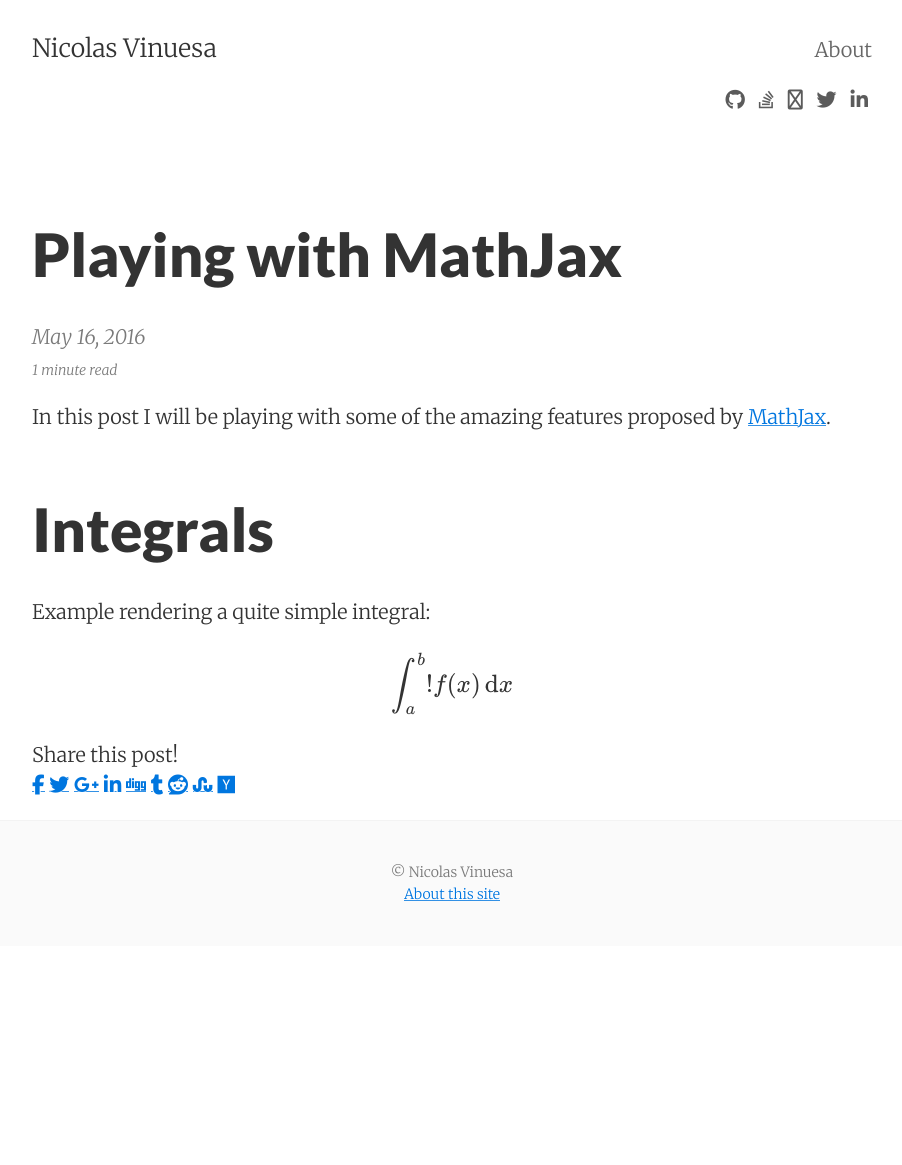
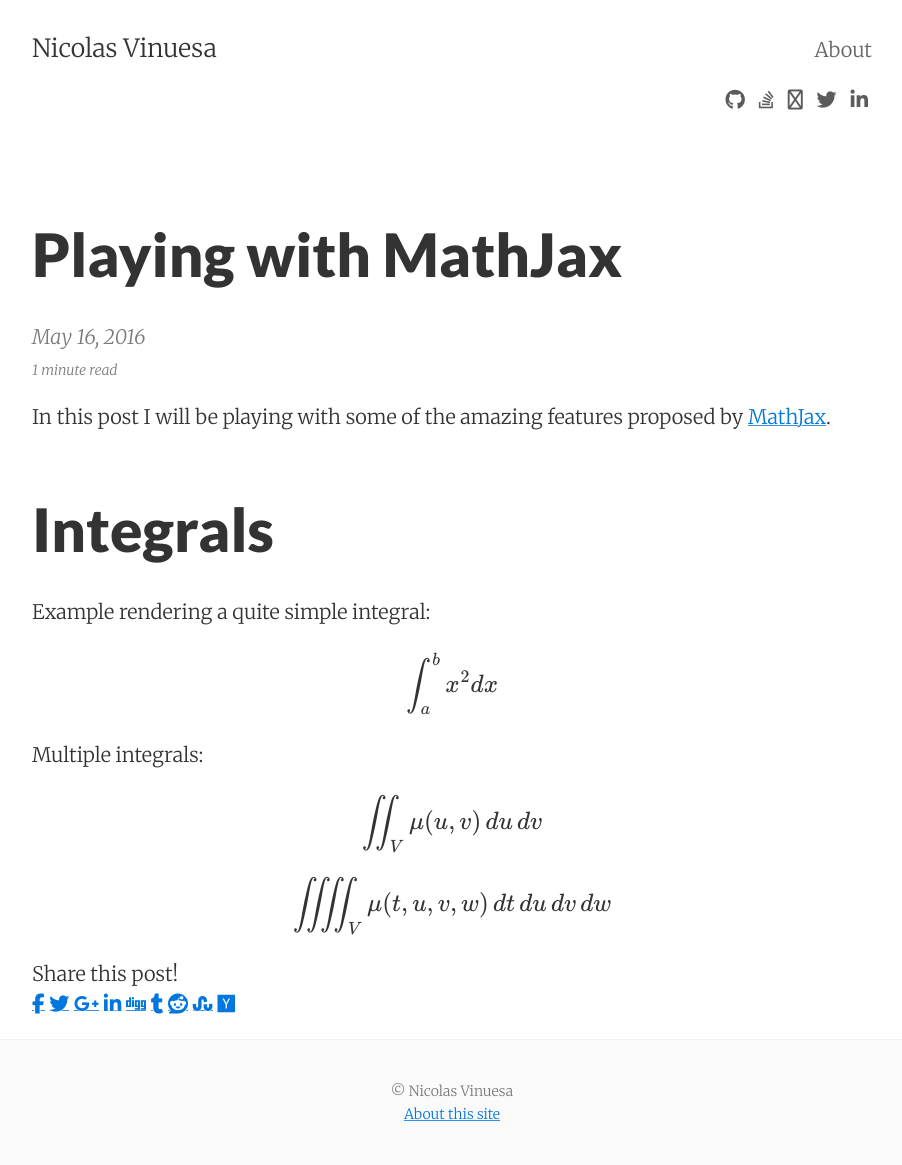
Before and after one commit to nvinuesa/nvinuesa.github.io, a Jekyll site: the page built from _posts/2016-05-16-test-mathjax.markdown, in a window 1280 px wide. Shown: the whole page, without its empty margins (188-1090 px from the left). Built offline with Jekyll 4.4.1, drawn with Linux system fonts in a browser that asks for light colours; nearby versions of some CDN libraries; formulas are drawn with MathJax 3; before the commit the page ends 946 px from its top, so only the background shows below that.

Commit message:
added integrals to post

```diff
--- a/_posts/2016-05-16-test-mathjax.markdown
+++ b/_posts/2016-05-16-test-mathjax.markdown
@@ -11,6 +11,13 @@
 
 Example rendering a quite simple integral:
 
-\\[ \int_a^b \! f(x) \, \mathrm{d}x \\]
+\\[ \int_{a}^{b} x^2 dx \\]
+
+Multiple integrals:
+
+\\[ \iint_V \mu(u,v) \,du\,dv \\]
+
+$$\iiiint_V \mu(t,u,v,w) \,dt\,du\,dv\,dw$$
+
 
 [mathjax-site]: https://www.mathjax.org/
```
